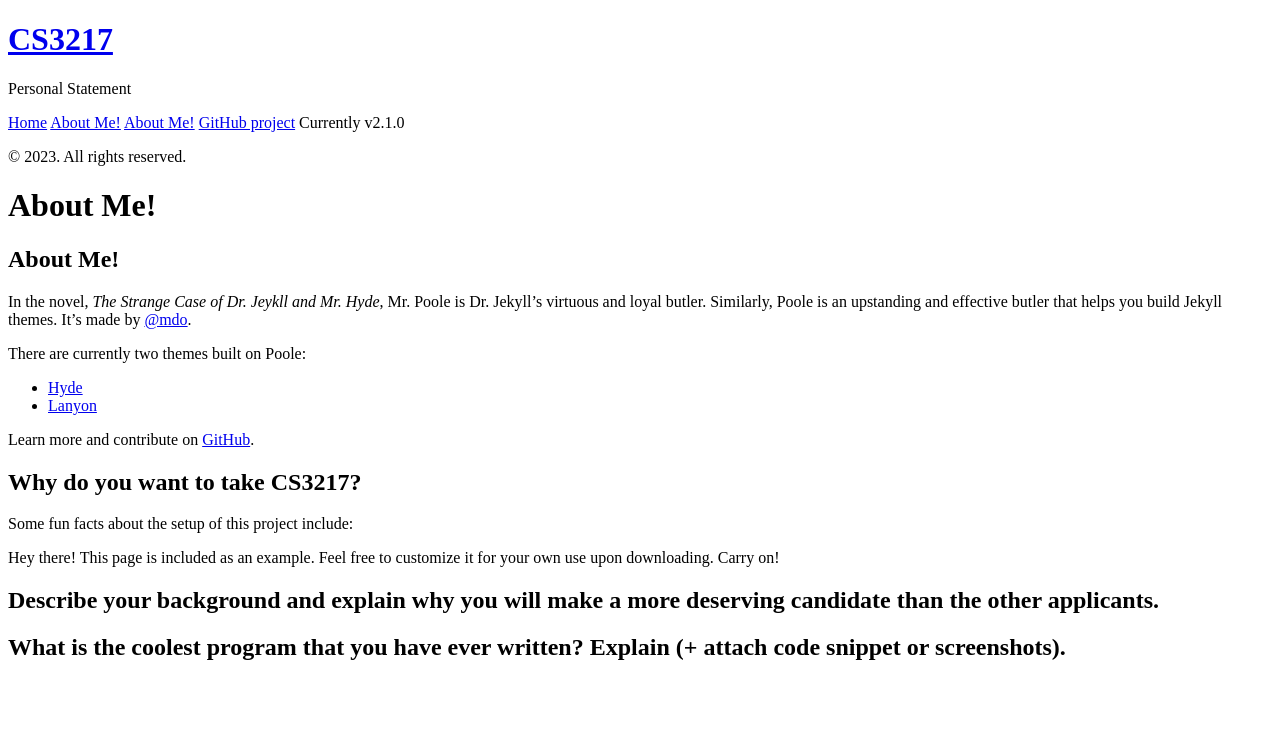
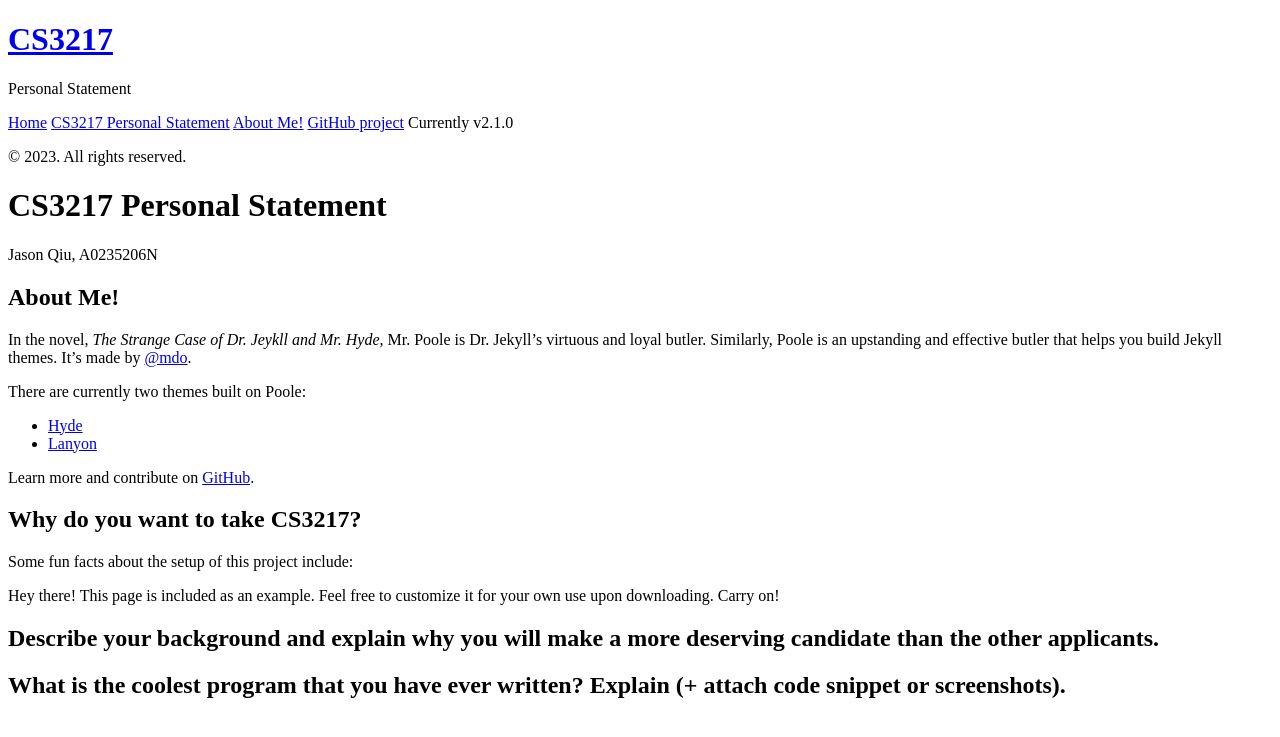
Before and after one commit to jasonqiu212/cs3217-personal-statement, a Jekyll site: the page built from index.md, in a window 1280 px wide. Shown: the top 737 px of the page. Built offline with Jekyll 4.4.1, drawn with Linux system fonts in a browser that asks for light colours; our own code applies the rules of GitHub Pages for plain Markdown files.

Commit message:
Add title and author

```diff
--- a/index.md
+++ b/index.md
@@ -1,6 +1,9 @@
 ---
 layout: page
+title: CS3217 Personal Statement
 ---
+
+Jason Qiu, A0235206N
 
 ## About Me!
 
```
